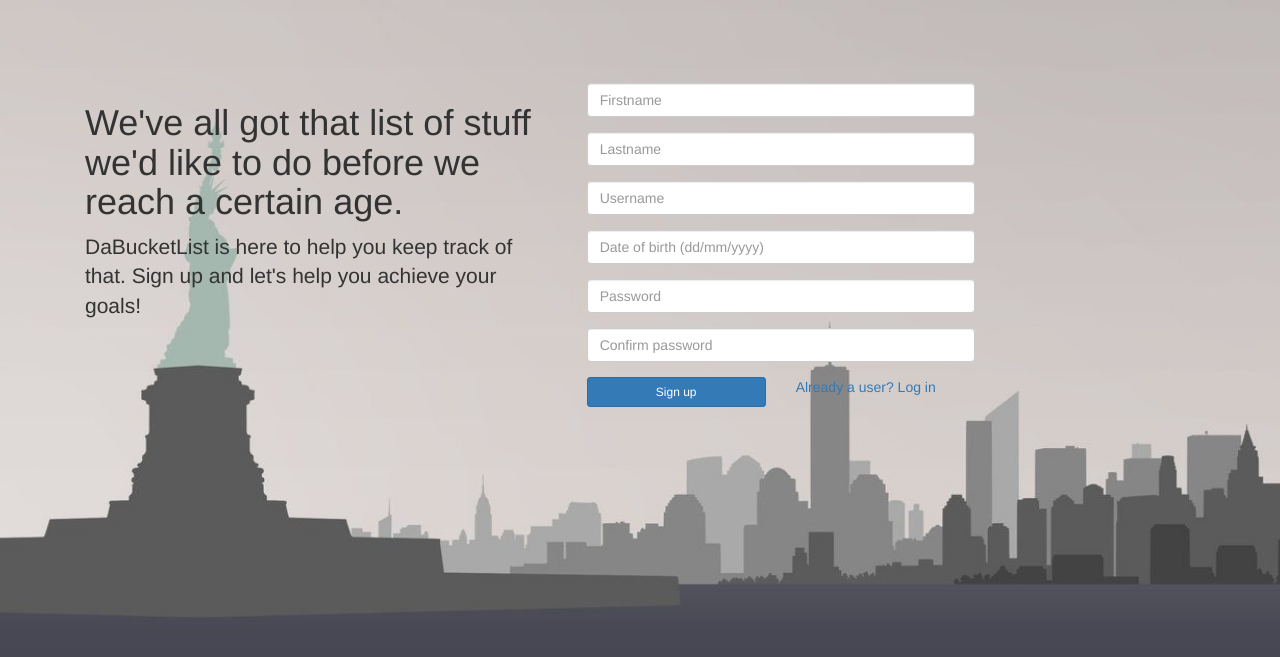
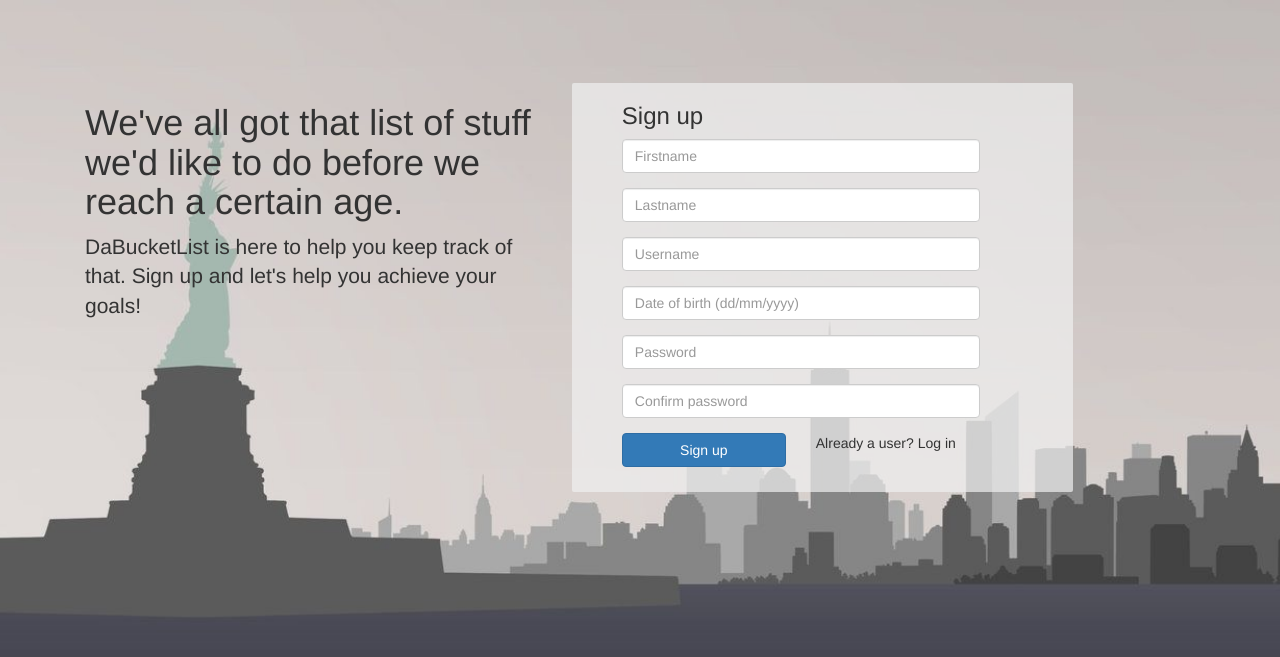
Before and after one commit to kennlebu/BucketList, a Flask app: page /signup in a window 1280 px wide. Shown: the part 51-708 px from the top of the page. Run offline with Flask 2, Linux system fonts and the light colour scheme; some libraries are stand-ins or nearby versions.

Commit message:
Modify look of login and signup pages

```diff
--- a/app/templates/signup.html
+++ b/app/templates/signup.html
@@ -9,8 +9,14 @@
                 <h1>We've all got that list of stuff we'd like to do before we reach a certain age.</h1>
                 <p class="lead">DaBucketList is here to help you keep track of that. Sign up and let's help you achieve your goals!</p>
             </div>
-            <!-- Default Elements -->
-            <div class="block col-md-6">
+
+            <div class="block col-md-6" style="padding:0 16px 10px 5%;border-radius:2px;background-color:rgba(240, 240, 240, 0.7);">
+
+                <div class="block-header">
+                    <h3 class="block-title">Sign up</h3>
+                    {% if error %}
+                    <p style="color:tomato;">{{ error }} {% endif %}
+                </div>
 
                 <div class="block-content block-content-narrow">
                     {% if error %}
@@ -48,16 +54,16 @@
                             </div>
                             <div class="form-group">
                                 <div class="col-xs-5">
-                                    <input class="btn btn-sm btn-primary col-xs-12" type="submit" name="signup" value="Sign up" />
+                                    <input class="btn btn-primary col-xs-12" type="submit" name="signup" value="Sign up" />
                                 </div>
                                 <div class="col-xs-5">
-                                    <a href="/login">Already a user? Log in</a>
+                                    <a href="/login" style="color:inherit;">Already a user? Log in</a>
                                 </div>
                             </div>
                         </form>
                 </div>
             </div>
-            <!-- END Default Elements -->
+
         </div>
     </div>
 
--- a/app/views.py
+++ b/app/views.py
@@ -8,7 +8,7 @@ users = []
 
 @blueprint.route('/')
 @blueprint.route('/index')
-def index(category=None):
+def index():
     """ The Bucket list home page showing a user's bucket list """
 
     # Take the user to the login page if they haven't logged in yet
```
Also changed, not shown: app/templates/login.html (+6 -6 lines).
